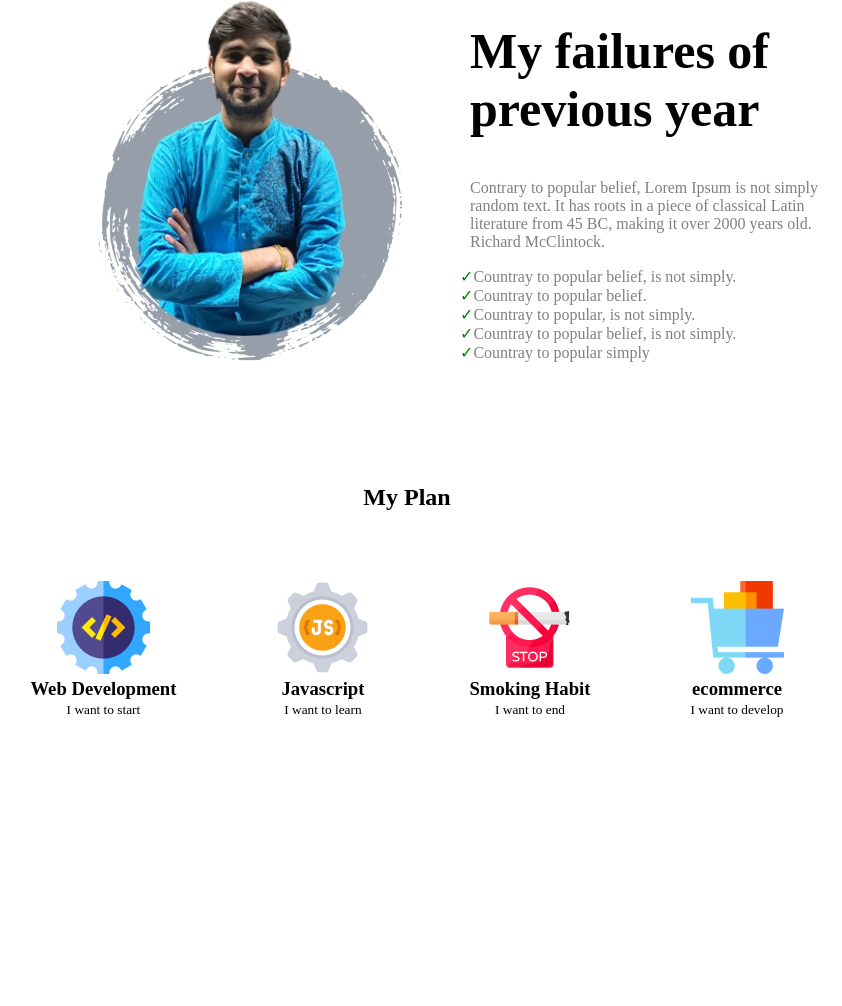
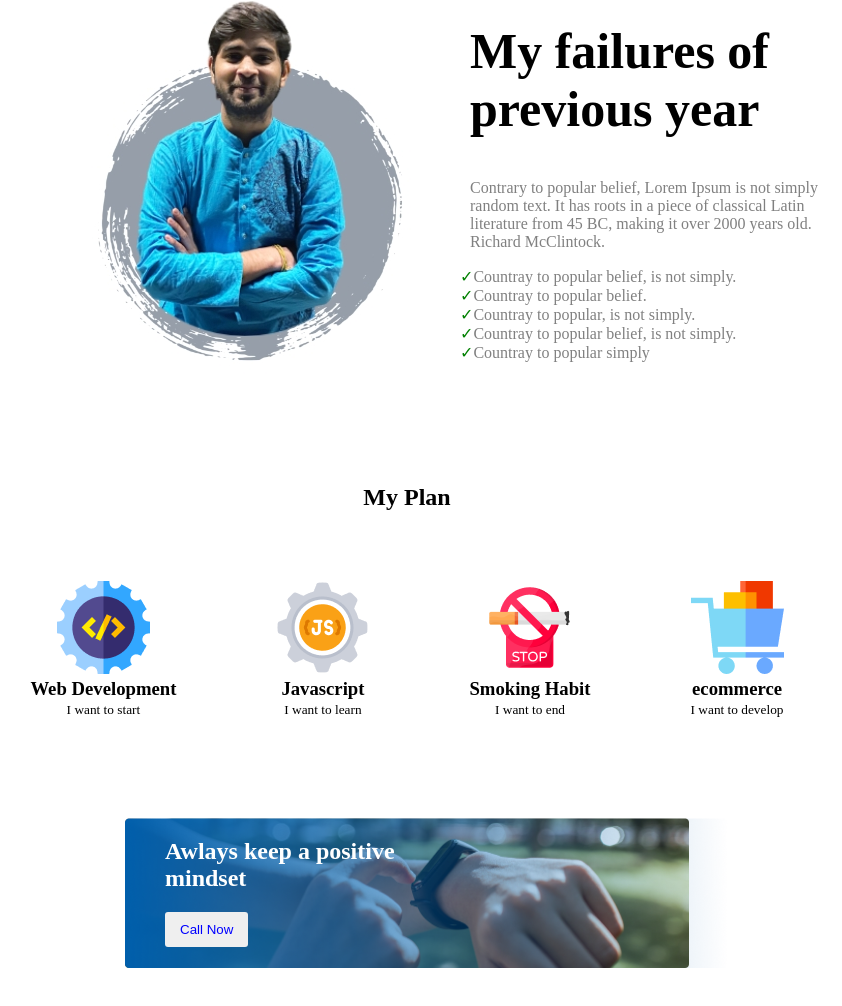
Before and after one commit to paulpollob/new-year-by-pollob, a plain HTML site: page index.html in a window 1280 px wide. Shown: the part 834-1840 px from the top of the page, without its empty margins (233-1075 px from the left). Before the commit the page ends 1610 px from the top, so only its background shows below. Drawn offline with Linux system fonts and the light colour scheme.

Commit message:
positivemind

```diff
--- a/index.html
+++ b/index.html
@@ -15,7 +15,7 @@
             <p>
                 Lorem ipsum dolor, sit amet consectetur adipisicing elit. Exercitationem, unde perferendis? Ab voluptate perferendis quos rerum veritatis cupiditate doloremque laboriosam saepe asperiores officiis ducimus, sit nam incidunt tenetur ex totam.
             </p>
-            <button class="headerbtn">Contact Us</button>
+            <button class="btn">Contact Us</button>
         </div>
     </header>
 
@@ -70,5 +70,16 @@
     </section>
 
 
+    <!-- positive mindset -->
+    <section class="positivemind">
+        <!-- <img src="./images/gradient1.png" alt="watch"> -->
+        <div class="gradient">
+            <h2>Awlays keep a positive </br> mindset</h2>
+            <button class="btn">Call Now</button>
+
+        </div>
+    </section>
+
+
 </body>
 </html>
--- a/style.css
+++ b/style.css
@@ -31,11 +31,16 @@ h1{
 }
 
 
-.headerbtn{
+.btn{
     border-radius: 03px;
-    height: 30px;
+    /* height: 30px; */
+    padding: 10px 15px;
     border: none;
     color: blue;
+}
+
+.btn:hover{
+    background-color: rgba(18, 18, 212, 0.196);
 }
 
 ul {
@@ -84,3 +89,21 @@ ul {
 .my_plan_div h3{
     margin: 0px;
 }
+
+.positivemind{
+    background-image: url("./images/watch.png");
+    background-size: 100% 100%;
+    height: 150px;
+    margin: 50px 350px;
+    background-repeat: no-repeat;
+}
+
+.gradient{
+    background-image: url('./images/gradient1.png');
+    background-size: 100% 100%;
+    width: 100%;
+    height: 100%;
+    display: inline-block;
+    padding-left: 40px;
+    color: white;
+}
```
